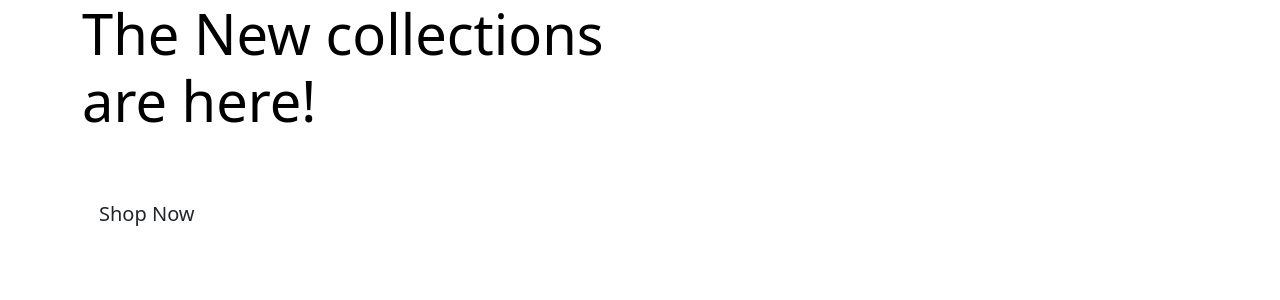
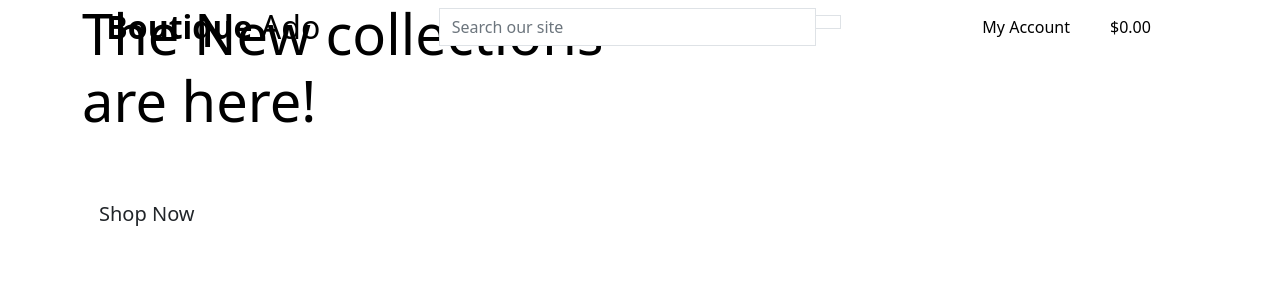
Before and after one commit to cod182/boutique_ado_v1, a Django app: page / in a window 1280 px wide. Shown: the top 300 px of the page. Run offline with Django 3.2, Linux system fonts and the light colour scheme.

Commit message:
added main page header

```diff
--- a/templates/base.html
+++ b/templates/base.html
@@ -30,7 +30,71 @@
   </head>
   <body>
     <header class="container-fluid fixed-top">
+      <div class="row">
+        <div class="col-12 col-lg-4 my-auto py-1 py-lg-0 text-center text-lg-left">
+          <a href="{% url 'home' %}" class="nav-link main-logo-link">
+            <h2 class="logo-font text-black my-0"><strong>Boutique</strong> Ado</h2>
+          </a>
+        </div>
 
+        <div class="col-12 col-lg-4 my-auto py-1 py-lg-0">
+          <form action="" method="get">
+            <div class="div input-group w-100">
+              <input type="text" class="form-control border border-black rounded-0" name="q" placeholder="Search our site">
+              <div class="input-group-append">
+                <button tyoe="submit" class="form-control btn btn-black border border-black rounded-0">
+                  <span class="icon">
+                    <i class="fas fas-search"></i>
+                  </span>
+                </button>
+              </div>
+            </div>
+          </form>
+        </div>
+
+        <div class="col-12 col-lg-4 my-auto py-1 py-lg-0">
+          <ul class="list-inline list-unstyles text-center text-lg-right my-0">
+            <li class="list-inline-item dropdown">
+              <a href="#" class="text-black nav-link" data-toggle="dropdown" aria-haspopup="True" aria-expanded="False">
+                <div class="text-center">
+                  <div>
+                    <i class="fa fa-user fa-lg"></i>
+                  </div>
+                  <p class="my-0">
+                    My Account
+                  </p>
+                </div>
+              </a>
+              <div class="dropdown-menu border-0" aria-labelledby="user-options">
+                {% if request.user.is_authenticated %}
+                  {% if request.user.is_superuser %}
+                    <a href="#" class="dropdown-item">Product Management</a>
+                  {% endif %}
+                  <a href="#" class="dropdown-item">My Profile</a>
+                  <a href="{% url 'account_logout' %}" class="dropdown-item">Logout</a>
+                {% else %}
+                  <a href="{% url 'account_signup' %}" class="dropdown-item">Register</a>
+                  <a href="{% url 'account_login' %}" class="dropdown-item"></a>
+                {% endif %}
+              </div>
+            <li class="list-inline-item">
+              <a href="" class="{% if grand_total %} text-info font-weight-bold {% else %} text-black {% endif %} nav-link">
+                <div class="text-center">
+                  <div><i class="fas fa-shopping-bag fa-lg"></i></div>
+                  <p class="my-0">
+                    {% if grand_total %}
+                      ${{ grand_total|floatformat:2 }}
+                    {% else %}
+                      $0.00
+                    {% endif %}
+                  </p>
+                </div>
+              </a>
+            </li>
+          </ul>
+        </div>
+
+      </div>
     </header>
 
     {% if messages %}
```
